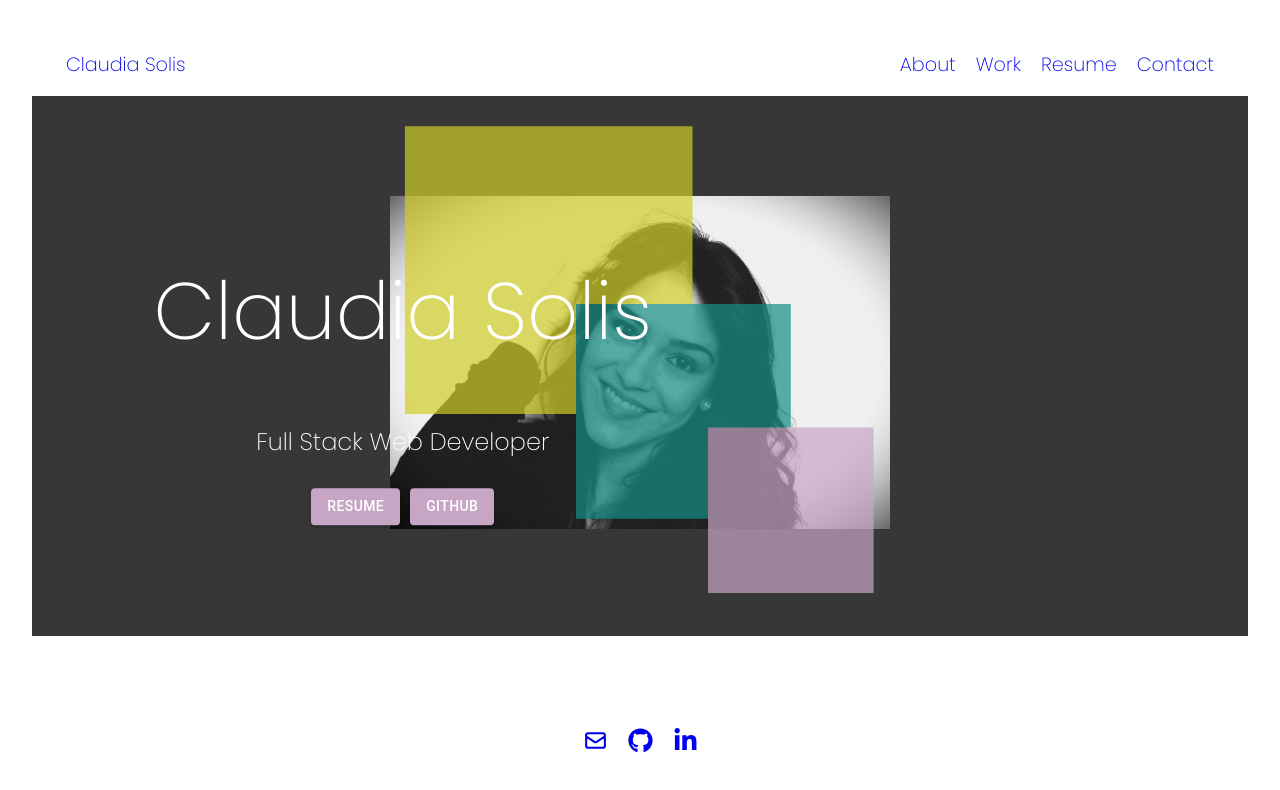
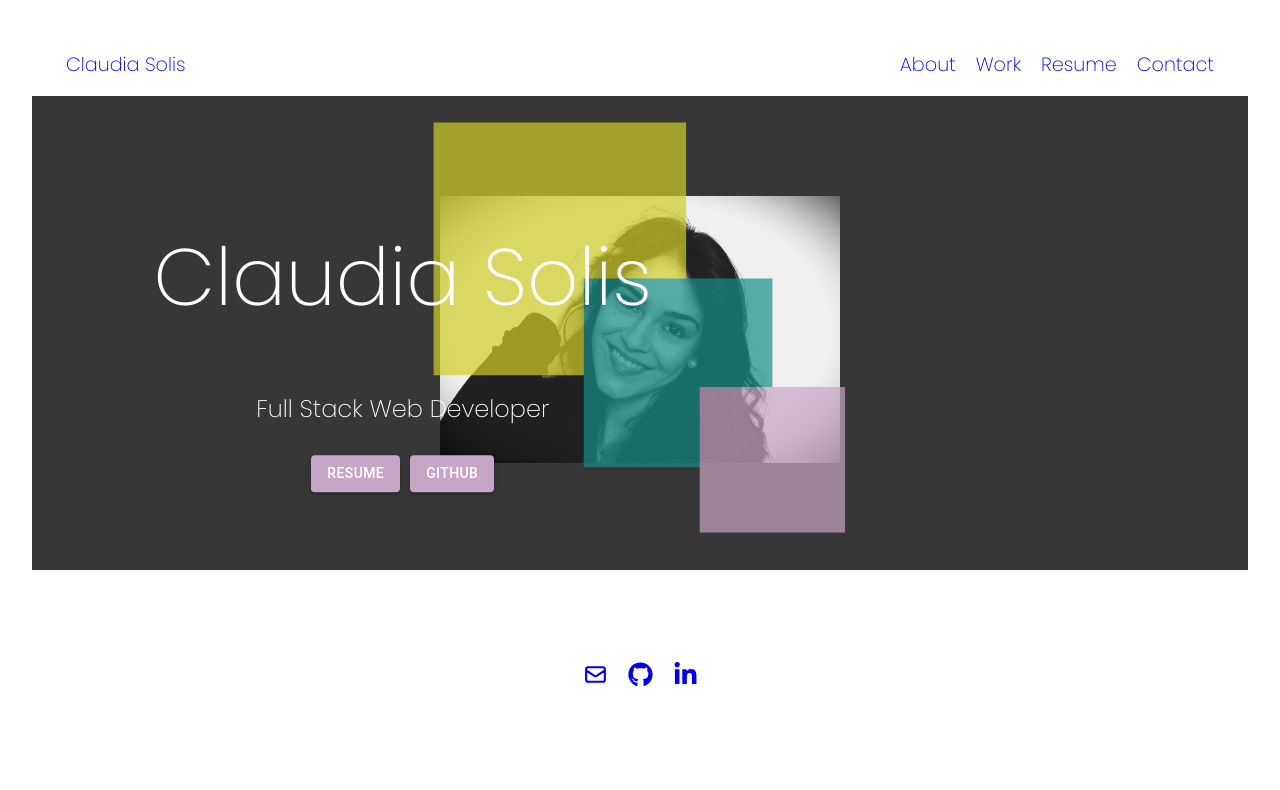
Before and after one commit to cjsolis12/claudia-solis, a React (Vite) app: page / in a window 1280 px wide. Shown: the top 790 px of the page. Built offline with nearby package versions, Linux system fonts and the light colour scheme.

Commit message:
fixed image

```diff
--- a/src/index.css
+++ b/src/index.css
@@ -62,11 +62,12 @@ body, html {
 }
 
 .header-images {
-  position: relative;
-  width: 100%;
-  max-width: 500px;
+  position: block;
+  width: 400px;
+  max-width: 100%;
   height: auto;
   margin-left: auto;
+  margin-right: auto;
 }
 
 .svg-decoration {
@@ -119,7 +120,7 @@ body, html {
   bottom: -5px;
   left: 0;
   height: 1px;
-  background-color: #169086;
+  background-color: #D0CE27;
   width: 0%;
 
 }
```
